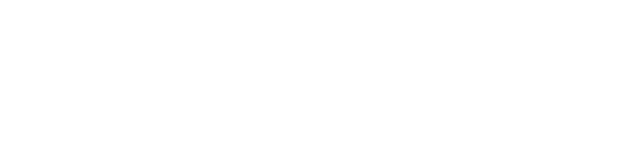
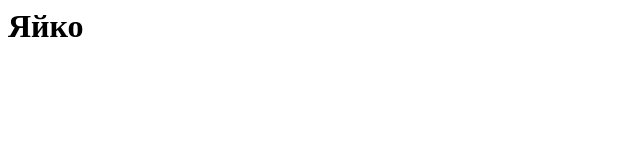
Before and after one commit to NazariiKaban/kalendar, a plain HTML site: page index.html in a window 1280 px wide. Shown: the whole page, without its empty margins (0-640 px from the left). Drawn offline with Linux system fonts and the light colour scheme.

Commit message:
Update index.html

```diff
--- a/index.html
+++ b/index.html
@@ -1 +1,2 @@
 <DOCTYPE>
+ <h1>Яйко</h1>
```
